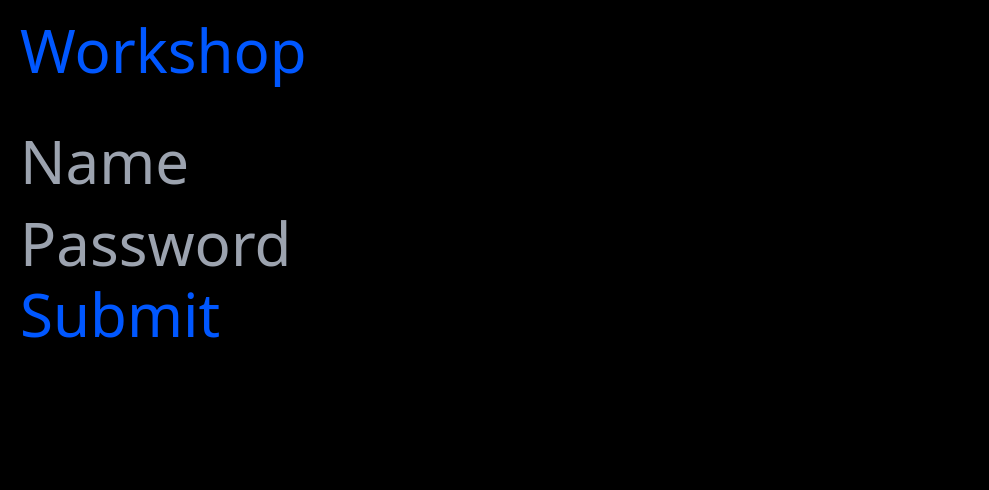
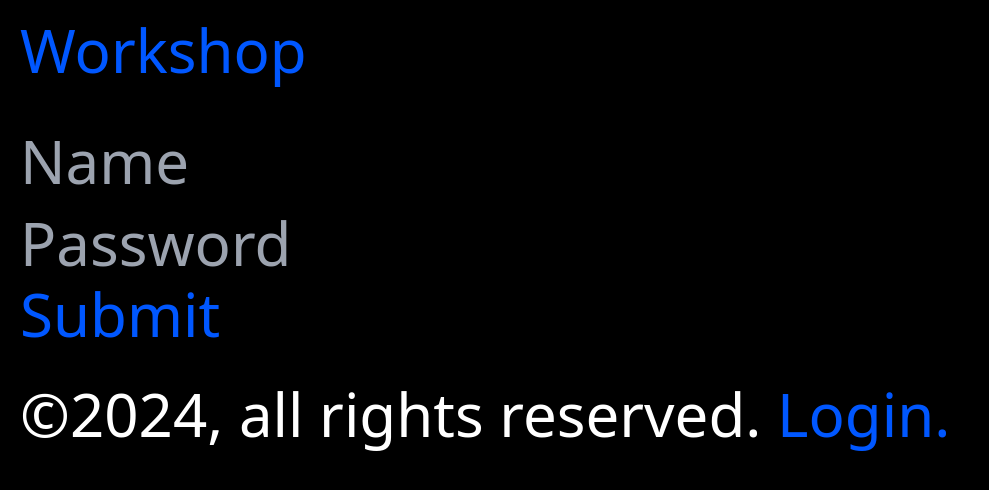
Before and after one commit to laugharn/workshop-2024-10-24, a Next.js app: page /login in a window 1280 px wide. Shown: the top 490 px of the page, without its empty margins (0-989 px from the left). Built offline with nearby package versions, Linux system fonts and the light colour scheme.

Commit message:
♻️ Adds footer

```diff
--- a/app/(auth)/layout.tsx
+++ b/app/(auth)/layout.tsx
@@ -1,9 +1,10 @@
-import React, { ReactNode } from 'react';
-import '@/styles/globals.css';
-import { NavAuth } from '@/components/nav';
+import React, { ReactNode } from 'react'
+import '@/styles/globals.css'
+import { NavAuth } from '@/components/nav'
+import Footer from '@/components/footer'
 
 interface LayoutProps {
-  children: ReactNode;
+  children: ReactNode
 }
 
 export default function Layout({ children }: LayoutProps) {
@@ -11,6 +12,7 @@ export default function Layout({ children }: LayoutProps) {
     <main className="grid w-full grid-cols-1 gap-10 p-5">
       <NavAuth />
       {children}
+      <Footer />
     </main>
-  );
+  )
 }
--- a/app/(global)/layout.tsx
+++ b/app/(global)/layout.tsx
@@ -1,6 +1,7 @@
 import React, { ReactNode } from 'react';
 import '@/styles/globals.css';
 import { NavContent } from '@/components/nav';
+import Footer from '@/components/footer';
 
 interface LayoutProps {
   children: ReactNode;
@@ -11,6 +12,7 @@ export default function Layout({ children }: LayoutProps) {
     <main className="grid w-full grid-cols-1 gap-10 p-5">
       <NavContent />
       {children}
+      <Footer />
     </main>
   );
 }
```
